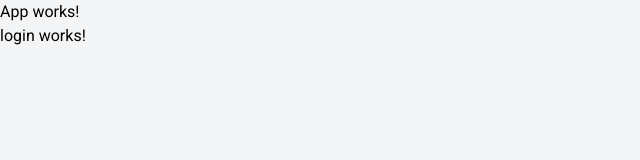
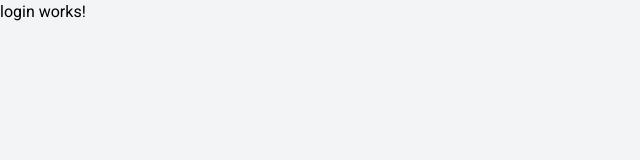
Before and after one commit to joaodos3v/angular_todo_management_app, an Angular app: page / in a window 1280 px wide. Shown: the top 160 px of the page, without its empty margins (0-640 px from the left). Built offline with nearby package versions, Linux system fonts and the light colour scheme.

Commit message:
feat: remove app text to prevent broken layout (20:58)

```diff
--- a/src/app/app.component.html
+++ b/src/app/app.component.html
@@ -1,2 +1 @@
-App works!
 <router-outlet />
```
